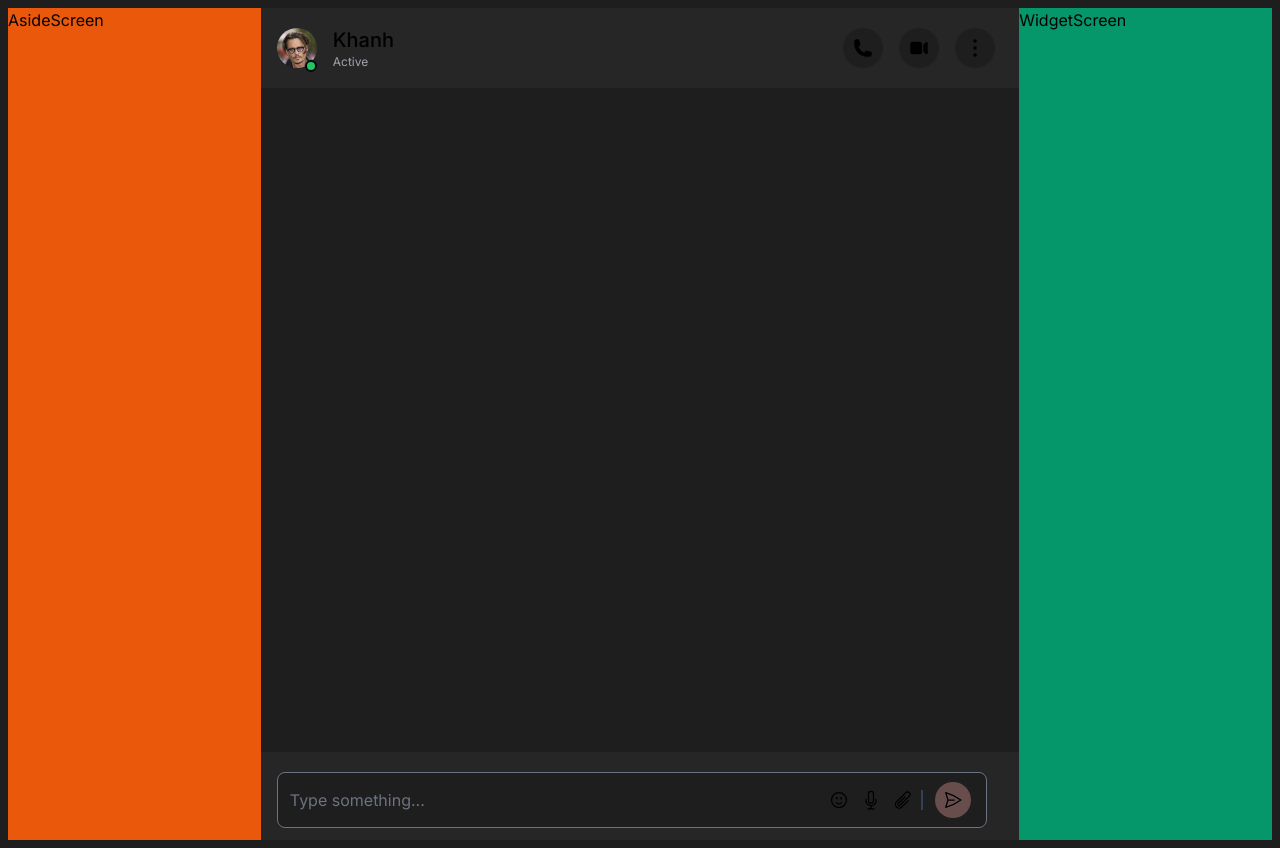
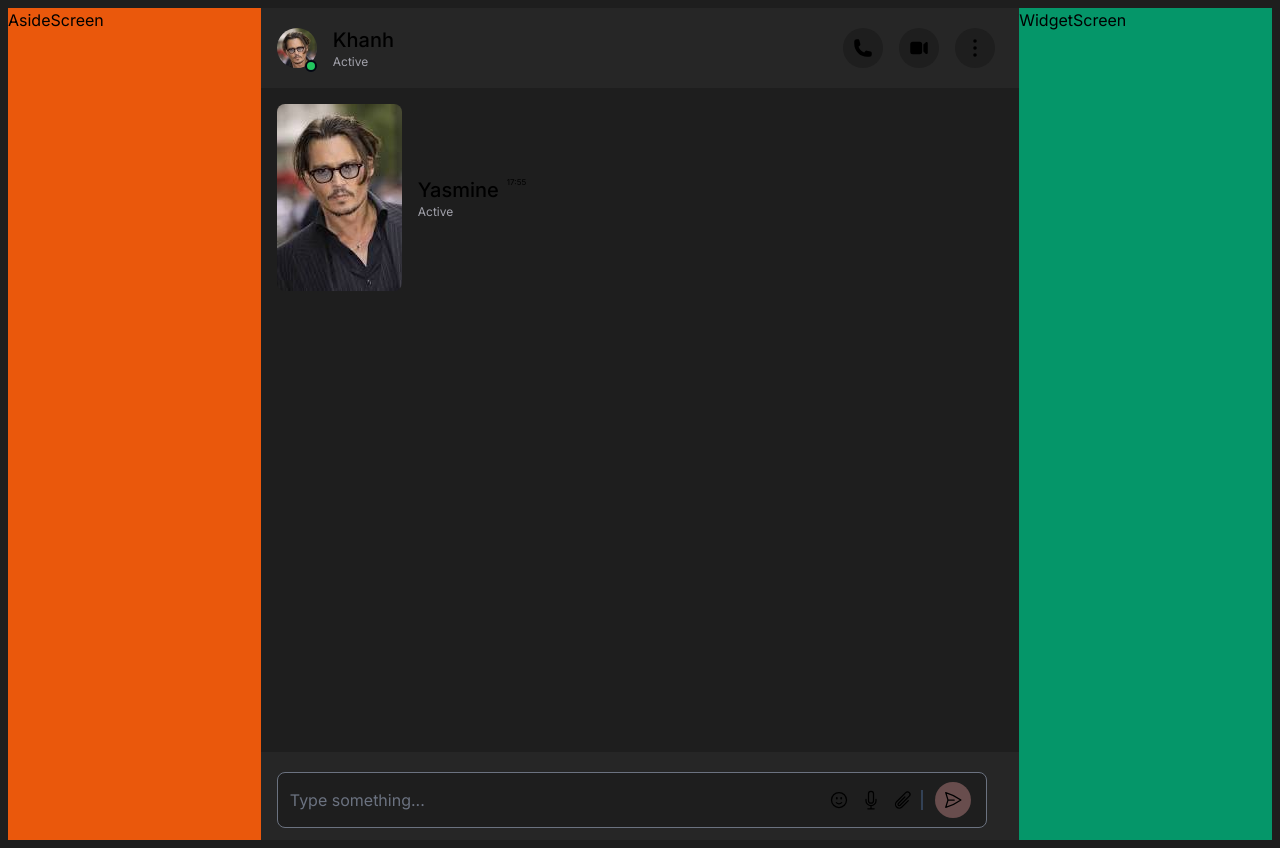
Before and after one commit to Khaanh/React-Messenger, a Next.js app: page / in a window 1280 px wide. Built offline with nearby package versions, Linux system fonts and the light colour scheme.

Commit message:
Did: start aside screen

```diff
--- a/app/components/MainScreenContainer.tsx
+++ b/app/components/MainScreenContainer.tsx
@@ -4,13 +4,16 @@ import BtnMicro from "./btnMicro/btnMicro";
 import BtnAttach from "./btnAttach/btnAttach";
 import BtnSend from "./btnSend/btnSend";
 import InputMessage from "./inputMessage/inputMessage";
+import ContainerMessage from "./containerMessage/containerMessage";
 
 export default function MainScreenContainer() {
   return (
     <div className="w-full">
       <div>
         <div className="h-main-calc">
-          <div className="h-full w-full bg-secondary overflow-y-auto"></div>
+          <div className="h-full w-full bg-secondary overflow-y-auto p-4">
+            <ContainerMessage/>
+          </div>
         </div>
         <form className="relative mt-5 mb-3 mr-8 ml-4">
           <InputMessage />
--- a/app/components/avatar/AvatarLayout.tsx
+++ b/app/components/avatar/AvatarLayout.tsx
@@ -1,4 +1,4 @@
-import React, { useState } from "react";
+import React from "react";
 import Image from "next/image";
 
 enum AvatarStatus {
@@ -9,8 +9,8 @@ enum AvatarStatus {
 }
 
 enum AvatarSize {
-  sm = "12",
-  md = "10",
+  md = "12",
+  sm = "10",
 }
 
 type Props = {
@@ -30,8 +30,6 @@ export default function AvatarLayout({
   size,
   email,
 }: Props) {
-  // const [lastSeenTime, setLastSeenTime] = useState("10/10/22");
-  // const [img, setImg] = useState("");
   let statusDetect;
   let setAvatarSize;
 
@@ -46,9 +44,9 @@ export default function AvatarLayout({
   }
 
   if (size == "sm") {
+    setAvatarSize = AvatarSize.sm
+  } else if( size == "md") {
     setAvatarSize = AvatarSize.md
-  } else {
-    setAvatarSize = AvatarSize.sm
   }
 
   return (
@@ -70,7 +68,7 @@ export default function AvatarLayout({
 
         <div className="flex">
           <div className="flex flex-col">
-            <span className="text-xl font-medium">{name}</span>
+            <span className="text-xl font-medium mr-2">{name}</span>
             <span className="text-xs text-zinc-400">Active</span>
           </div>
 
@@ -82,7 +80,7 @@ export default function AvatarLayout({
           {/* last visit time display */}
           {
           lastSeenTime && <div className="flex">
-              <time>17:55</time>
+              <time className="text-tiny">17:55</time>
             </div>
           }
         </div>
--- /dev/null
+++ b/app/components/containerMessage/containerMessage.tsx
@@ -0,0 +1,10 @@
+import React from 'react'
+import AvatarLayout from '../avatar/AvatarLayout'
+
+export default function ContainerMessage() {
+  return (
+    <div>
+      <AvatarLayout lastSeenTime={'1'} size='md' imgRounded='lg' status='invisible' name='Yasmine' email={false} />
+    </div>
+  )
+}
--- a/tailwind.config.ts
+++ b/tailwind.config.ts
@@ -8,6 +8,9 @@ const config: Config = {
   ],
   theme: {
     extend: {
+      fontSize: {
+        'tiny': '8px'
+      },
       colors: {
         'primary': 'var(--bg-primary-color)',
         'secondary': 'var(--bg-secondary-color)',
```
